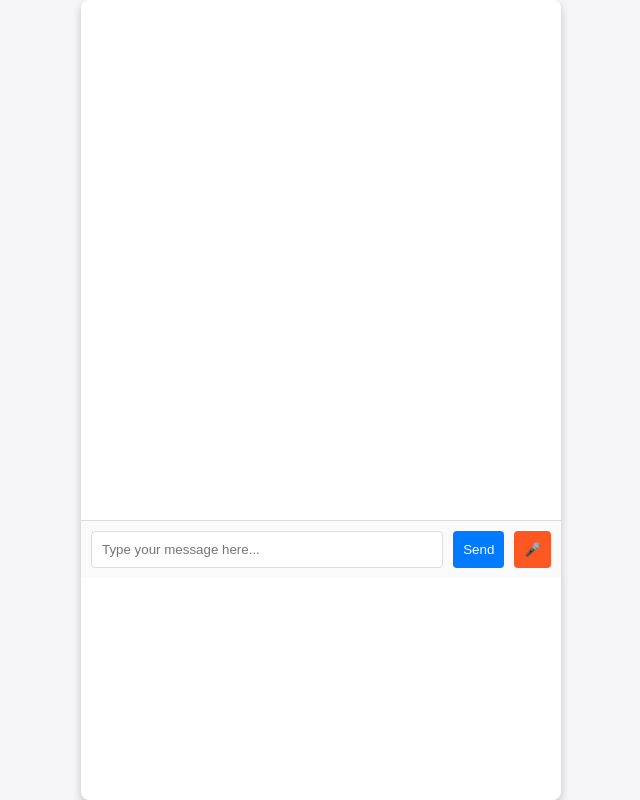
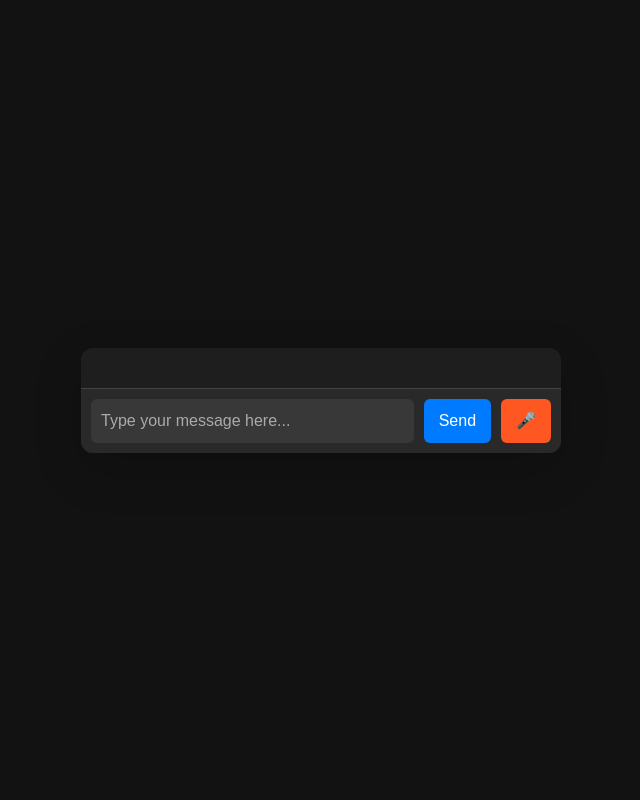
Before and after one commit to GOUTHAM-2002/UKProject, a Django app: page / in a window 1280 px wide. Shown: the whole page, without its empty margins (319-959 px from the left). Run offline with Django 4.2, Linux system fonts and the light colour scheme.

Commit message:
design changes

```diff
--- a/chatbot/templates/chatbot/index.html
+++ b/chatbot/templates/chatbot/index.html
@@ -4,10 +4,13 @@
     <meta charset="UTF-8">
     <meta name="viewport" content="width=device-width, initial-scale=1.0">
     <title>Chatbot Interface</title>
+    <!-- Bootstrap CSS -->
+    <link href="https://cdn.jsdelivr.net/npm/bootstrap@5.3.0-alpha1/dist/css/bootstrap.min.css" rel="stylesheet">
     <style>
         body {
             font-family: Arial, sans-serif;
-            background-color: #f4f4f9;
+            background-color: #121212;
+            color: #ffffff;
             display: flex;
             justify-content: center;
             align-items: center;
@@ -18,13 +21,12 @@
         .chat-container {
             width: 100%;
             max-width: 480px;
-            background: #fff;
-            box-shadow: 0 4px 8px rgba(0, 0, 0, 0.2);
-            border-radius: 8px;
-            overflow: hidden;
+            background: #1e1e1e;
+            box-shadow: 0 8px 16px rgba(0, 0, 0, 0.8);
+            border-radius: 12px;
             display: flex;
             flex-direction: column;
-            height: 100%;
+            overflow: hidden;
         }
         .messages {
             padding: 20px;
@@ -45,47 +47,62 @@
         }
         .input-container {
             display: flex;
-            border-top: 1px solid #ddd;
             padding: 10px;
-            background-color: #fafafa;
+            background-color: #292929;
+            border-top: 1px solid #444;
         }
         .input-container input {
             flex: 1;
             padding: 10px;
-            border: 1px solid #ddd;
-            border-radius: 4px;
+            border: none;
+            border-radius: 6px;
             outline: none;
+            background-color: #383838;
+            color: #ffffff;
+        }
+        .input-container input::placeholder {
+            color: #aaaaaa;
         }
         .input-container button {
-            padding: 10px;
+            padding: 10px 15px;
+            margin-left: 10px;
+            border: none;
+            border-radius: 6px;
+            cursor: pointer;
+        }
+        .input-container .send-button {
             background: #007bff;
-            color: #fff;
-            border: none;
-            border-radius: 4px;
-            cursor: pointer;
-            margin-left: 10px;
+            color: #ffffff;
+            transition: background-color 0.3s ease;
+        }
+        .input-container .send-button:hover {
+            background: #0056b3;
         }
         .input-container .mic-button {
             background: #ff5722;
+            color: #ffffff;
+            transition: background-color 0.3s ease;
         }
-        /* Mobile responsiveness */
-        @media (max-width: 600px) {
-            .input-container {
-                flex-direction: column;
+        .input-container .mic-button:hover {
+            background: #e64a19;
         }
-            .input-container input {
-                margin-bottom: 10px;
+        /* Scrollbar styling */
+        .messages::-webkit-scrollbar {
+            width: 8px;
         }
+        .messages::-webkit-scrollbar-thumb {
+            background: #444;
+            border-radius: 4px;
         }
     </style>
 </head>
 <body>
-    <div class="chat-container">
+    <div class="chat-container shadow-lg">
         <div class="messages" id="chat-window"></div>
         <div class="input-container">
             <input type="text" id="user-input" placeholder="Type your message here...">
-            <button onclick="sendMessage()">Send</button>
-            <button class="mic-button" onclick="startListening()">🎤</button>
+            <button class="btn send-button" onclick="sendMessage()">Send</button>
+            <button class="btn mic-button" onclick="startListening()">🎤</button>
         </div>
     </div>
 
@@ -172,6 +189,7 @@
             window.speechSynthesis.speak(utterance);
         }
     </script>
-
+    <!-- Bootstrap JS -->
+    <script src="https://cdn.jsdelivr.net/npm/bootstrap@5.3.0-alpha1/dist/js/bootstrap.bundle.min.js"></script>
 </body>
 </html>
```
Lines whose indentation alone changed are shown as unchanged.
